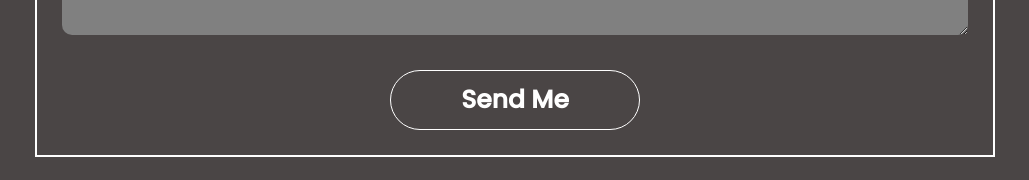
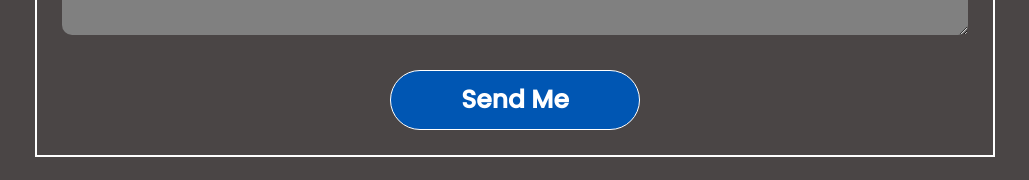
Before and after one commit to kushalvardhan-tmpl/portfolio, a React (Create React App) app: page /contactpage in a window 1280 px wide. In both pictures the pointer is over the button "Send Me". Shown: the part 837-1017 px from the top of the page, without its empty margins (125-1154 px from the left). Built offline with nearby package versions, Linux system fonts and the light colour scheme.

Commit message:
send btn func

```diff
--- a/src/contact-component/contactpage.css
+++ b/src/contact-component/contactpage.css
@@ -50,6 +50,10 @@
   margin-block: 25px;
   border-radius: 30px;
   font-size: 25px;
+  cursor: pointer;
+}
+.Send-btn button:hover {
+  background-color: #0056b3;
 }
 
 .google-map-code {
```
